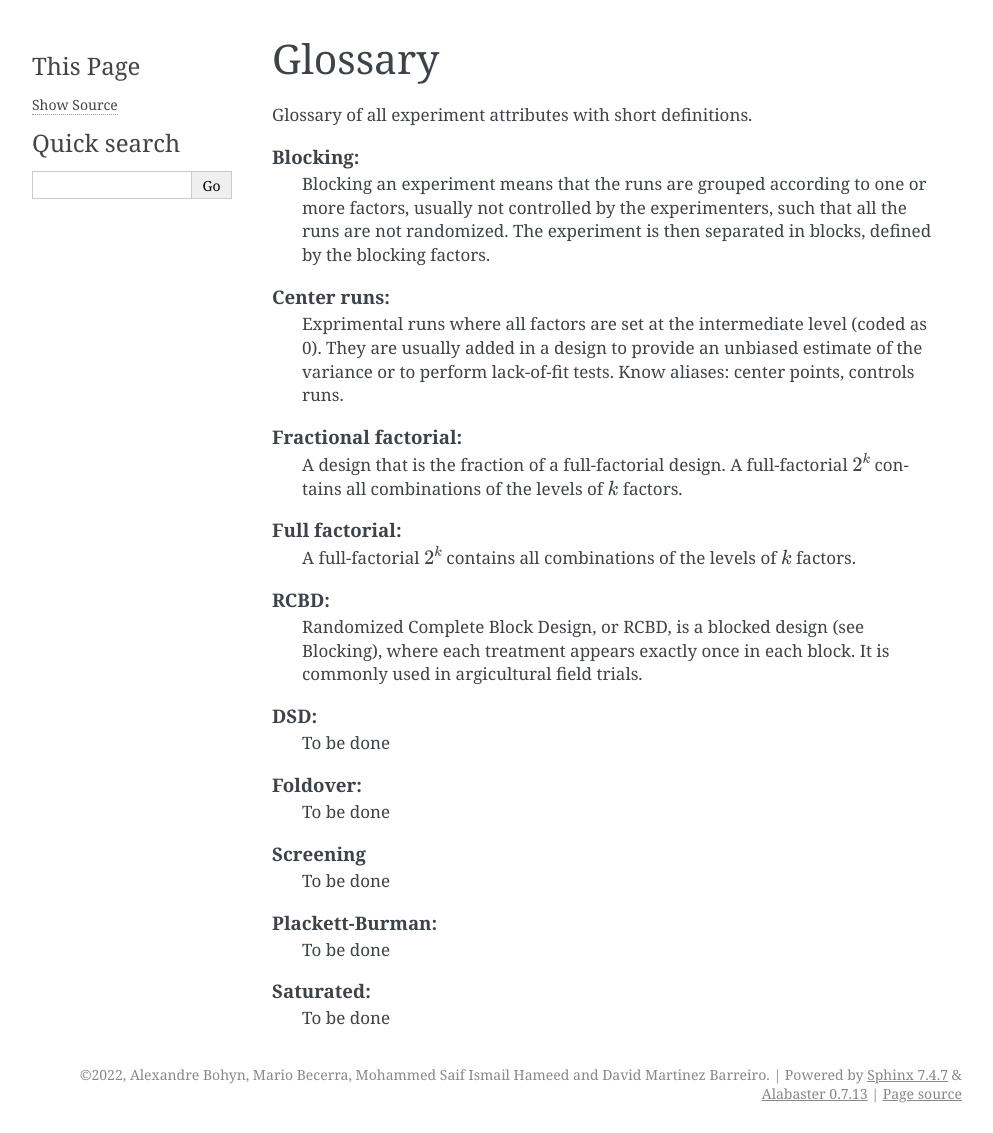
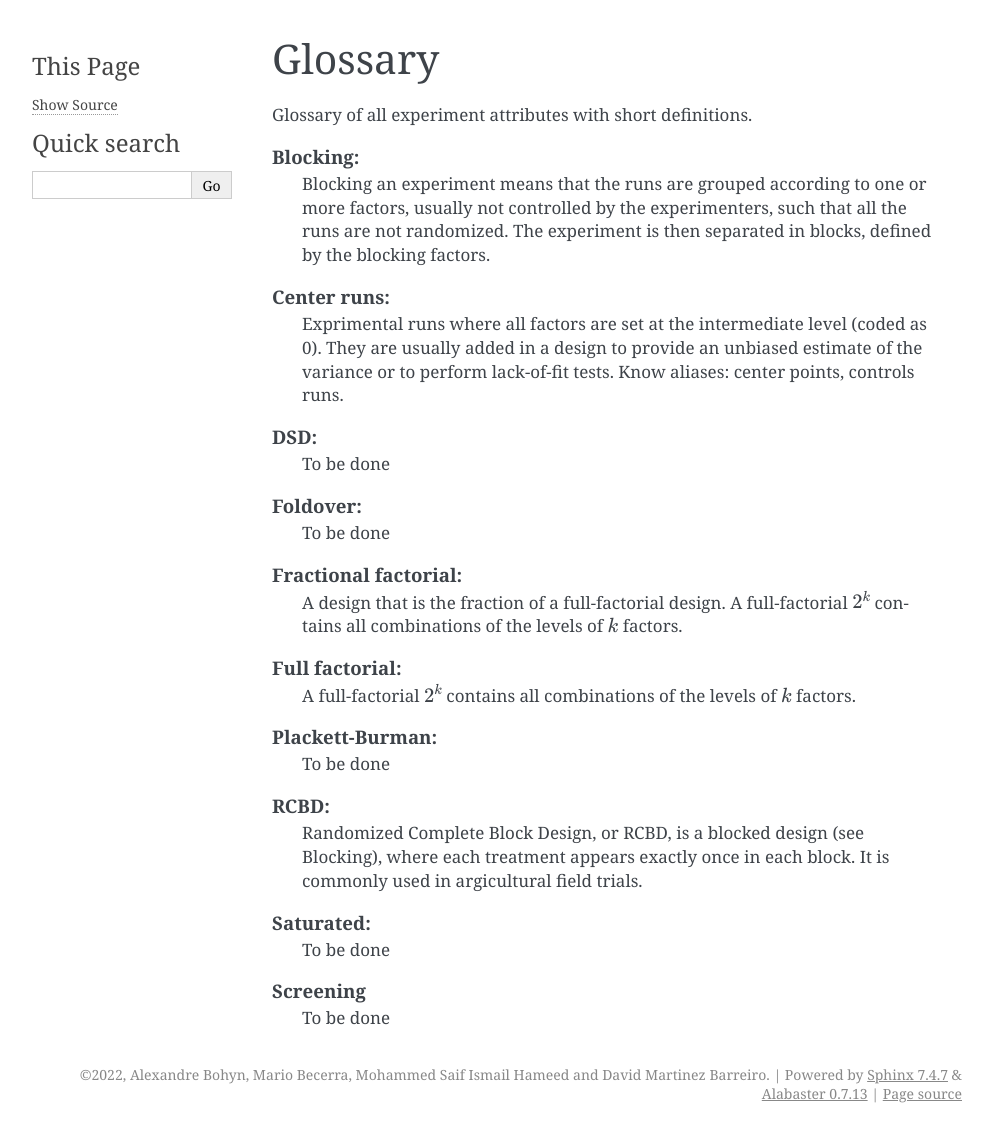
Before and after one commit to dmbarreiro/DOEDA, a Sphinx documentation site: the page built from docs/source/glossary.rst, in a window 1280 px wide. Shown: the whole page, without its empty margins (148-1141 px from the left). Built offline with Sphinx 7.4.7, drawn with Linux system fonts in a browser that asks for light colours.

```diff
--- a/docs/source/conf.py
+++ b/docs/source/conf.py
@@ -51,4 +51,4 @@ html_theme = "alabaster"
 # Add any paths that contain custom static files (such as style sheets) here,
 # relative to this directory. They are copied after the builtin static files,
 # so a file named "default.css" will overwrite the builtin "default.css".
-html_static_path = ["_static"]
+html_static_path = []
--- a/docs/source/glossary.rst
+++ b/docs/source/glossary.rst
@@ -4,6 +4,7 @@ Glossary
 Glossary of all experiment attributes with short definitions.
 
 .. glossary::
+  :sorted:
 
   Blocking:
     Blocking an experiment means that the runs are grouped according to one or more factors, usually not controlled by the experimenters, such that all the runs are not randomized.
--- a/utils/docs/sort_glossary.py
+++ /dev/null
@@ -1,3 +0,0 @@
-"""
-Sort the keyword entries in the glossary.
-"""
```
